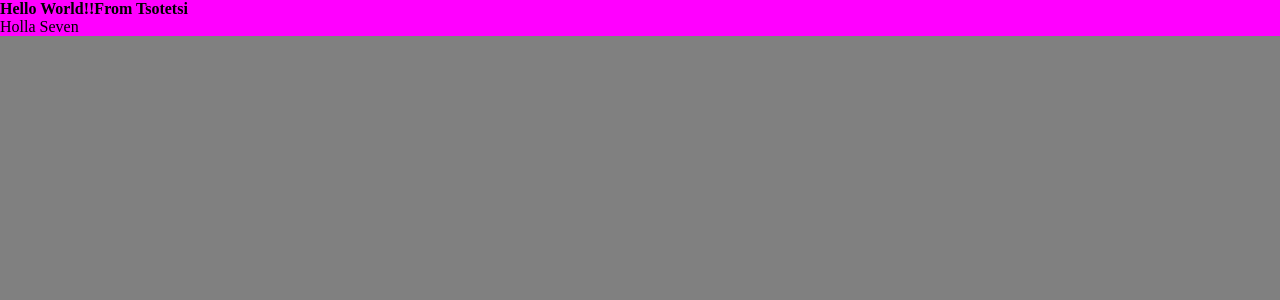
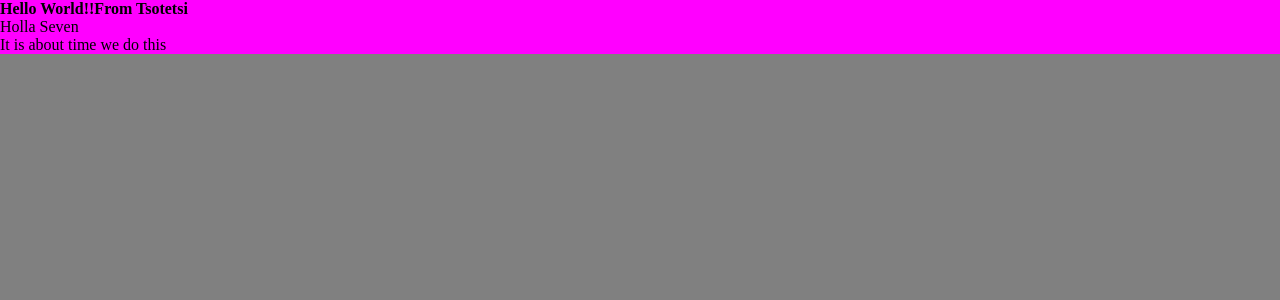
Before and after one commit to git-katalist/primer, a Next.js app: page / in a window 1280 px wide. Shown: the top 300 px of the page. Built offline with nearby package versions, Linux system fonts and the light colour scheme; a web font is replaced by a local one.

Commit message:
first commit

```diff
--- a/pages/index.js
+++ b/pages/index.js
@@ -3,6 +3,7 @@ export default function Home() {
     <div>
       <h4>Hello World!!From Tsotetsi</h4>
       <p>Holla Seven</p>
+      <p>It is about time we do this</p>
     </div>
   );
 }
```
